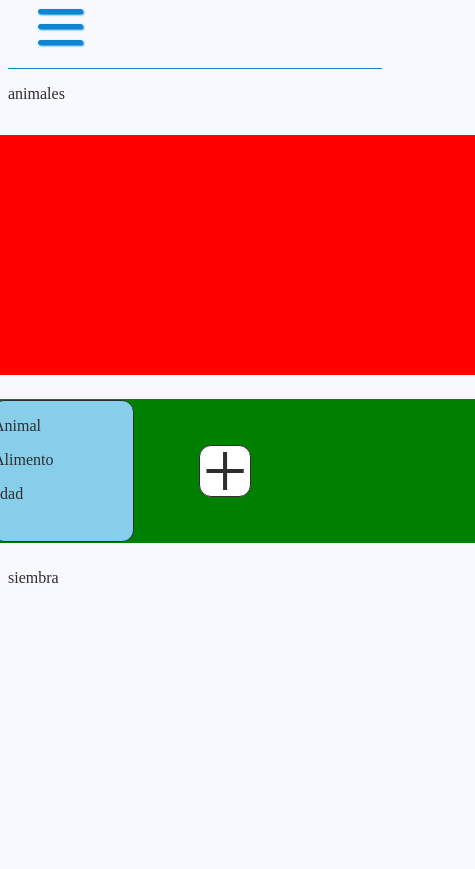
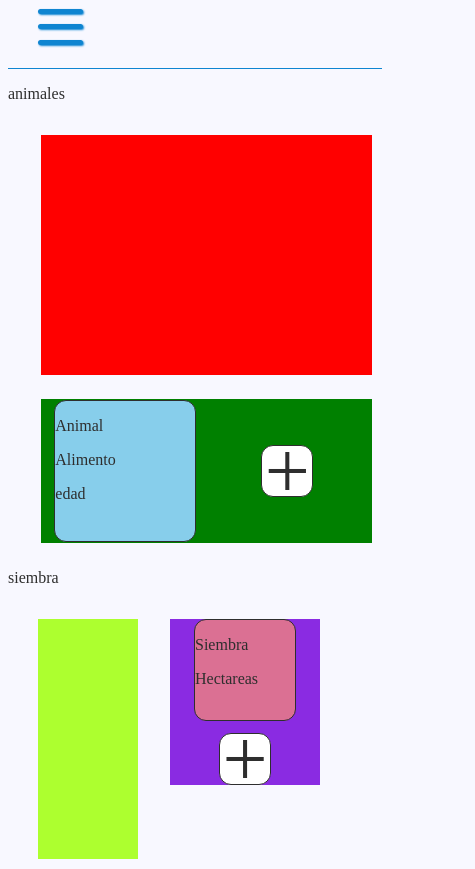
Before and after one commit to Jesusavh/condas, a plain HTML site: page index.html in a window 390 px wide. Shown: the whole page, 475 px wide, since content can reach past the window. Before the commit the page ends 844 px from the top, so only its background shows below. Drawn offline with Linux system fonts and the light colour scheme.

Commit message:
Se agrego el apartado de siembra y se encuentra en construccion su correcta funcionalidad

```diff
--- a/css/style.css
+++ b/css/style.css
@@ -169,6 +169,7 @@ Estilos en la barra de navegacion en Mobile
     display: grid;
     background-color: goldenrod;
     grid-template-columns: repeat(auto-fill, 150px);
+    grid-auto-flow: row;
     place-content: center;
     gap: 12px;
     width: var(--card-nuevo-conteiner-width);
@@ -220,6 +221,57 @@ Estilos en la barra de navegacion en Mobile
     align-items: center;
 }
 
+.siembras-registradas:last-child{
+    justify-items: center;
+    align-items: center;
+}
+
+/*  Estilo de siembras
+*/
+
+
+.siembras{
+    display: flex;
+
+    width: var(--card-animales-conteiner-width);
+    height: var(--card-animales-conteiner-height);
+    margin: 20px 60px 10px 30px;
+}
+
+.siembras-totales{
+    background-color: greenyellow;
+    width: var(--card-animales-total-conteiner-width);
+    height: var(--card-animales-total-conteiner-height);
+    margin: 12px 0px 0 ;
+
+}
+
+.siembras-registradas{
+    display: grid;
+    background-color: blueviolet;
+    grid-template-columns: repeat(auto-fill, 150px);
+    grid-auto-flow: row;
+    place-content: center;
+    gap: 12px;
+    width: var(--card-nuevo-conteiner-width);
+    height: var(--card-nuevo-conteiner-height);
+    margin: 12px 32px;
+}
+
+
+.siembras-existentes{
+    background-color: palevioletred;
+    width: 100px;
+    height: 100px;
+    grid-template-columns: auto 1fr auto auto;
+    border: 1px solid var(--text-color);
+    border-radius: 12px ;
+    justify-content: center;
+    align-items: center;
+    text-align: start;
+
+}
+
 
 @media(max-width: 640px){
     .navbar-left{
@@ -254,7 +306,7 @@ Estilos en la barra de navegacion en Mobile
 
     .animales{
         display: grid;
-        width:100%;
+        width:90%;
         height: auto;
         gap: 12px;
         place-content: center;
@@ -275,7 +327,7 @@ Estilos en la barra de navegacion en Mobile
         background-color: red;
         width: var(--card-animales-total-conteiner-width);
         height: var(--card-animales-total-conteiner-height);
-        width: 500px;
+        width: 85vw;
 
     }
 }
--- a/index.html
+++ b/index.html
@@ -76,7 +76,7 @@
             </div>
 
 
-            <div class="agregar-nuevo-campo">
+            <div id="btnAddAnimales" class="agregar-nuevo-campo">
                 <p>+</p>
             </div>
 
@@ -85,6 +85,23 @@
     <p>siembra</p>
     <div class="siembras">
 
+        <div class="siembras-totales">
+
+        </div>
+
+        <div class="siembras-registradas">
+            <div class="siembras-existentes"> <div><p>Siembra</p></div>
+            <div> <p>Hectareas</p></div>
+            </div>
+
+
+
+
+            <div id="btnAddSiembra" class="agregar-nuevo-campo">
+                <p>+</p>
+            </div>
+
+        </div>
     </div>
 
 
--- a/js/style/style.js
+++ b/js/style/style.js
@@ -6,19 +6,32 @@ button_Menu_Mobile.addEventListener('click', toggleMobileMenu);
 
 
 //Variables de los campos de la seccion de animales
-const agregar_nuevo_campo= document.querySelector('.agregar-nuevo-campo');
-agregar_nuevo_campo.addEventListener('click', agregarCampo);
+const agregarNuevoCampoAnimales= document.querySelector('#btnAddAnimales');
+agregarNuevoCampoAnimales.addEventListener('click', agregarCampoAnimales);
 const animales_registrados = document.querySelector('.animales-registrados');
+
+
+//variables de los campos de la seccion de siembra
+const agregarNuevoCampoSiembra = document.querySelector('#btnAddSiembra');
+agregarNuevoCampoSiembra.addEventListener('click', agregarCampoSiembra)
+const siembrasRegistradas = document.querySelector('.siembras-registradas')
 
 //Funcion que se encarga de mostrar y ocultar el menu en mobiles
 function toggleMobileMenu(){
     menuMobile.classList.toggle('inactive')
 }
 
-function agregarCampo(){
+function agregarCampoAnimales(){
     const animal_existente = document.createElement('div');
     animal_existente.classList.add('animales-existentes');
 
     animales_registrados.insertAdjacentElement('afterbegin',animal_existente);
 
 }
+
+function agregarCampoSiembra(){
+    const siembraExistente = document.createElement('div');
+    siembraExistente.classList.add('siembras-existentes');
+
+    siembrasRegistradas.insertAdjacentElement('afterbegin',siembraExistente);
+}
```
